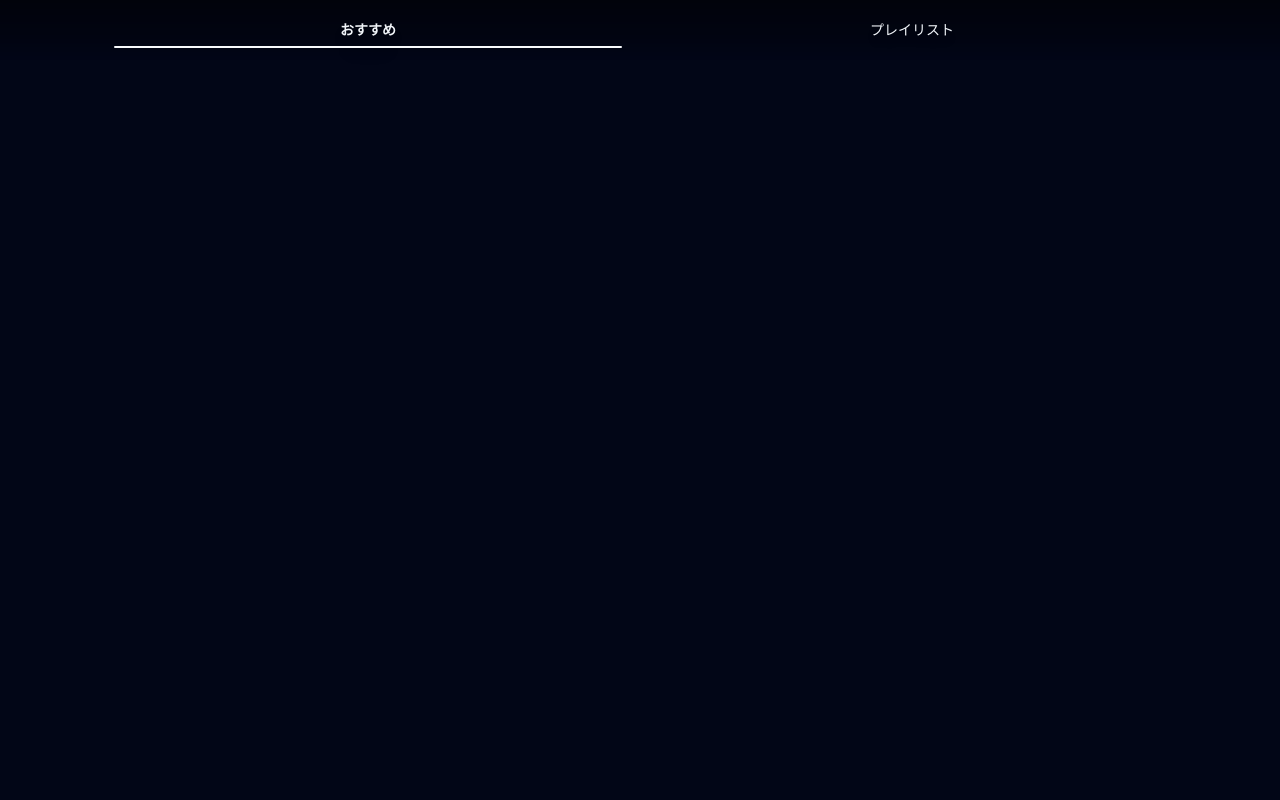
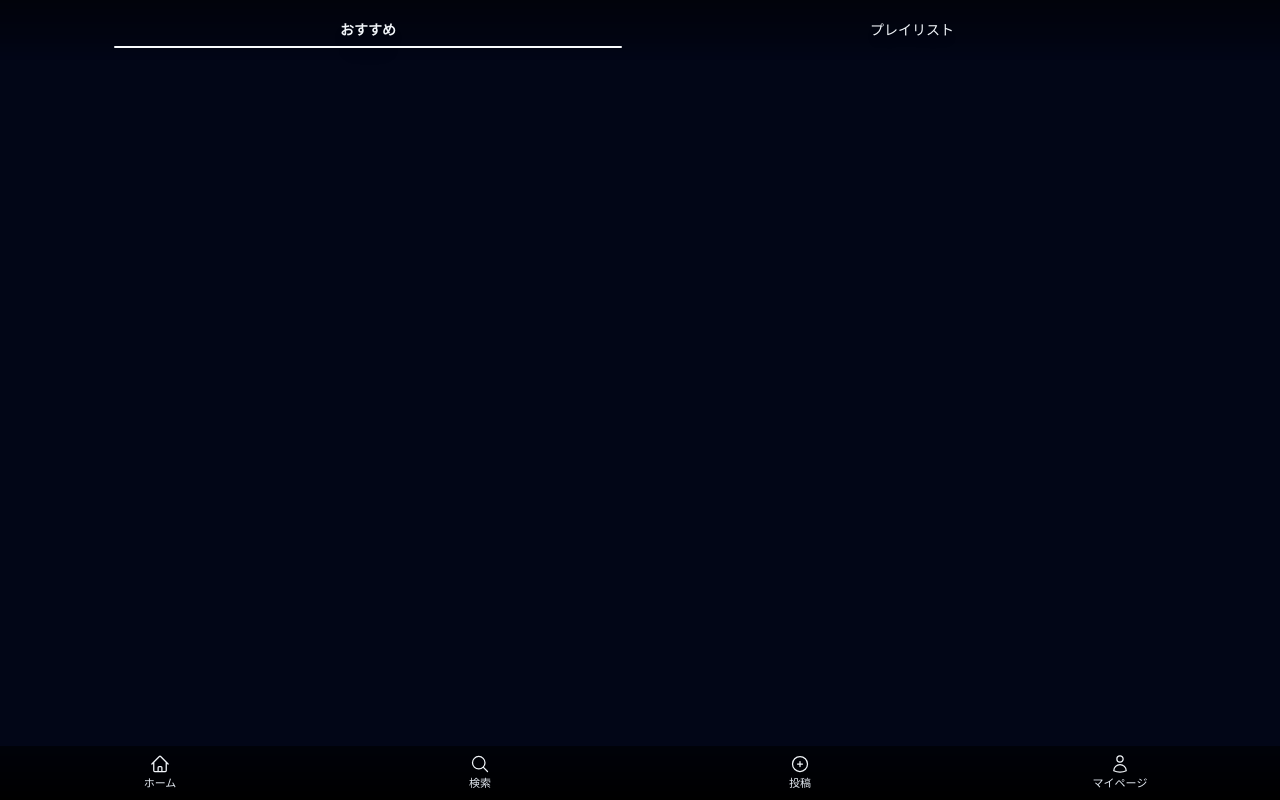
Before and after one commit to tomoyaf/hackathon_ai_crypto, a Next.js app: page / in a window 1280 px wide. Built offline with nearby package versions, Linux system fonts and the light colour scheme.

Commit message:
create bottom nav

```diff
--- a/package.json
+++ b/package.json
@@ -12,6 +12,7 @@
     "@chakra-ui/react": "^2.7.0",
     "@emotion/react": "^11.11.1",
     "@emotion/styled": "^11.11.0",
+    "@heroicons/react": "^2.0.18",
     "@types/node": "20.2.6",
     "@types/react": "18.2.9",
     "@types/react-dom": "18.2.4",
--- /dev/null
+++ b/src/components/bottomNav.tsx
@@ -0,0 +1,61 @@
+import {
+  HomeIcon,
+  MagnifyingGlassIcon,
+  PlusCircleIcon,
+  UserIcon,
+} from "@heroicons/react/24/outline";
+import classNames from "classnames";
+import Link from "next/link";
+import React from "react";
+
+export type BottomNavProps = {};
+
+export const BottomNav: React.FC<BottomNavProps> = (props) => {
+  return (
+    <nav
+      className={classNames("fixed", "bottom-0", "w-screen")}
+      style={{
+        background: `linear-gradient(180deg, rgba(0, 0, 0, 0.6) 0%, rgba(0, 0, 0, 0.98) 100%)`,
+      }}
+    >
+      <ol className="flex justify-around items-center">
+        <li className="flex-1">
+          <Link
+            href="/"
+            className="flex h-[54px] w-full justify-center items-center flex-col gap-[1px]"
+          >
+            <HomeIcon className="w-5 h-5" />
+            <span className="text-slate-200 text-[11px]">ホーム</span>
+          </Link>
+        </li>
+        <li className="flex-1">
+          <Link
+            href="/"
+            className="flex h-[54px] w-full justify-center items-center flex-col gap-[1px]"
+          >
+            <MagnifyingGlassIcon className="w-5 h-5" />
+            <span className="text-slate-200 text-[11px]">検索</span>
+          </Link>
+        </li>
+        <li className="flex-1">
+          <Link
+            href="/"
+            className="flex h-[54px] w-full justify-center items-center flex-col gap-[1px]"
+          >
+            <PlusCircleIcon className="w-5 h-5" />
+            <span className="text-slate-200 text-[11px]">投稿</span>
+          </Link>
+        </li>
+        <li className="flex-1">
+          <Link
+            href="/"
+            className="flex h-[54px] w-full justify-center items-center flex-col gap-[1px]"
+          >
+            <UserIcon className="w-5 h-5" />
+            <span className="text-slate-200 text-[11px]">マイページ</span>
+          </Link>
+        </li>
+      </ol>
+    </nav>
+  );
+};
--- a/src/components/index.ts
+++ b/src/components/index.ts
@@ -1 +1,2 @@
 export * from "./header";
+export * from "./bottomNav";
--- a/src/pages/index.tsx
+++ b/src/pages/index.tsx
@@ -1,5 +1,5 @@
 import { Box } from "@chakra-ui/react";
-import { Header } from "@/components";
+import { Header, BottomNav } from "@/components";
 
 export default function IndexPage() {
   return (
@@ -11,6 +11,7 @@ export default function IndexPage() {
       overflowY="scroll"
     >
       <Header />
+      <BottomNav />
     </Box>
   );
 }
```
Also changed, not shown: 1 other file (tests, documents, lock files or other folders).
